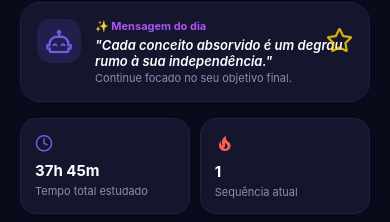
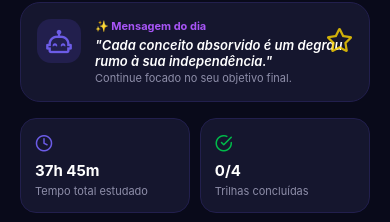
Before and after one commit to Glaudejane/StudyFlow, a React Native app: screen /Perfil in a window 390 px wide. Shown: the part 322-544 px from the top of the page. Built offline with nearby package versions, Linux system fonts and the light colour scheme.

Commit message:
Conecta contador de trilhas concluidas ao progresso real

```diff
--- a/screens/ProfileScreen.js
+++ b/screens/ProfileScreen.js
@@ -1,4 +1,8 @@
 // screens/ProfileScreen.js
+import { semanasIngles } from "./WeeksScreen";
+import { modulosPython } from "./PythonWeeksScreen";
+import { modulosIA } from "./AIWeeksScreen";
+import { projetos } from "./BuildAppsScreen";
 import React, { useState, useCallback } from "react";
 import { View, Text, StyleSheet, SafeAreaView, ScrollView, TouchableOpacity } from "react-native";
 import { Feather, FontAwesome5, MaterialCommunityIcons, Ionicons } from "@expo/vector-icons";
@@ -144,6 +148,15 @@ export default function ProfileScreen() {
     // 📊 Quanto de XP já foi ganho DENTRO do nível atual (sempre de 0 a 99)
     const xpNoNivelAtual = xp % 100;
 
+    const TOTAL_LICOES = {
+        Ingles: semanasIngles.length,
+        Python: modulosPython.length,
+        IA: modulosIA.length,
+        BuildApps: projetos.length,
+    };
+
+    const [trilhasConcluidas, setTrilhasConcluidas] = useState(0);
+
     const loadProfileData = useCallback(async () => {
         try {
             const savedXp = await AsyncStorage.getItem("@studyflow:xp");
@@ -151,11 +164,23 @@ export default function ProfileScreen() {
 
             const savedStreak = await AsyncStorage.getItem("@studyflow:streak");
             if (savedStreak !== null) setStreak(parseInt(savedStreak, 10));
+
+            // 🏁 Conta quantas trilhas já chegaram a 100%
+            const salvasStr = await AsyncStorage.getItem("@studyflow:completedLessons");
+            const licoesConcluidas = salvasStr ? JSON.parse(salvasStr) : [];
+
+            const calcularPercentual = (trilha) => {
+                const concluidas = licoesConcluidas.filter((id) => id.startsWith(`${trilha}:`)).length;
+                return Math.round((concluidas / TOTAL_LICOES[trilha]) * 100);
+            };
+
+            const trilhas = ["Ingles", "Python", "IA", "BuildApps"];
+            const totalCompletas = trilhas.filter((trilha) => calcularPercentual(trilha) === 100).length;
+            setTrilhasConcluidas(totalCompletas);
         } catch (error) {
             console.log("Erro ao carregar dados do perfil:", error);
         }
     }, []);
-
     useFocusEffect(
         useCallback(() => {
             loadProfileData();
@@ -246,9 +271,9 @@ export default function ProfileScreen() {
                         <Text style={styles.quadLabel}>Tempo total estudado</Text>
                     </View>
                     <View style={styles.quadBox}>
-                        <MaterialCommunityIcons name="fire" size={20} color="#FF5C5C" style={styles.quadIcon} />
-                        <Text style={styles.quadValue}>{streak}</Text>
-                        <Text style={styles.quadLabel}>Sequência atual</Text>
+                        <Feather name="check-circle" size={18} color="#00BA4A" style={styles.quadIcon} />
+                        <Text style={styles.quadValue}>{trilhasConcluidas}/4</Text>
+                        <Text style={styles.quadLabel}>Trilhas concluídas</Text>
                     </View>
                     <View style={styles.quadBox}>
                         <Feather name="check-circle" size={18} color="#00BA4A" style={styles.quadIcon} />
```
